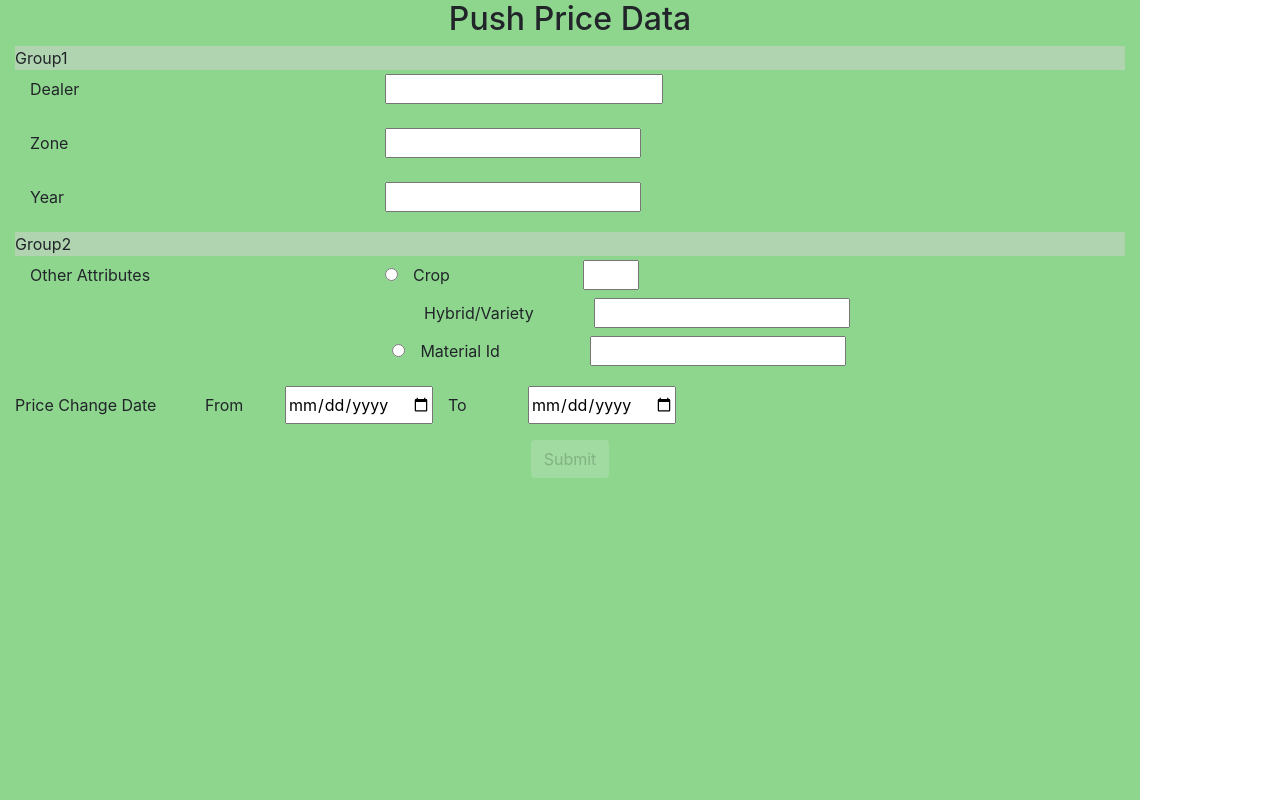
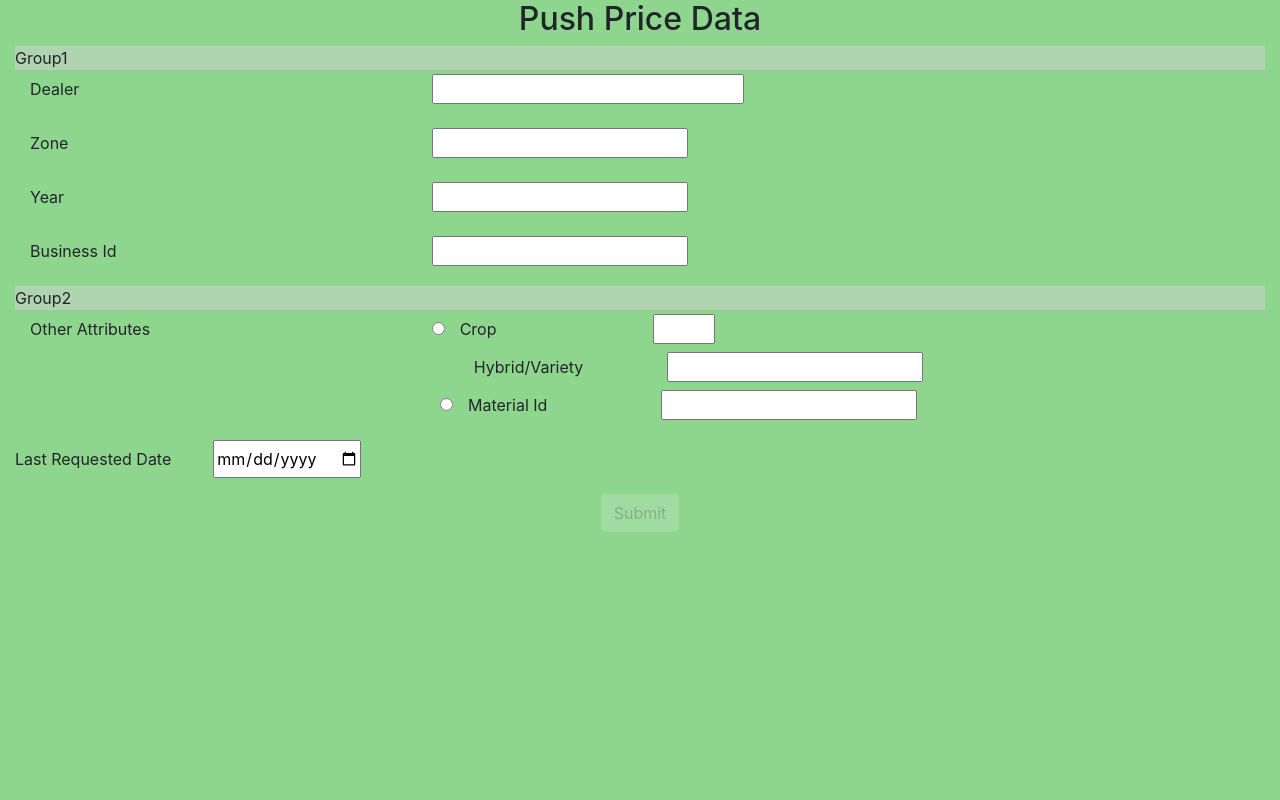
Before and after one commit to abhishekyadav81/testAngularJS, an Angular app: page / in a window 1280 px wide. Built offline with nearby package versions, Linux system fonts and the light colour scheme.

Commit message:
UI Modifications

```diff
--- a/src/app/pciform1/pciform1.component.html
+++ b/src/app/pciform1/pciform1.component.html
@@ -1,4 +1,5 @@
-<div class="container" style='position: fixed;width: 100%; height: 100%;background:rgb(142, 214, 142);margin-bottom: 1%'>
+<div class="container" style='position: fixed;width: 100%; height: 100%;background:rgb(142, 214, 142);
+  top: 0;   left: 0;  min-width: 100%;  min-height: 100%; margin-bottom: 1%'>
   <form (submit)="onSubmit()" #pciForm1="ngForm" action="post">
     <fieldset id="group1" >
         <div class="panel-heading" style='text-align:center;'>
@@ -12,7 +13,8 @@
           <input type="text" id="dealerInput" name="dealer" style="width:25%"
            required [(ngModel)]="pciFormData.dealer" #dealer="ngModel" />
 
-           <div *ngIf="dealer.invalid && (dealer.dirty || dealer.touched)" class="alert alert-danger">
+           <div *ngIf="dealer.invalid && (dealer.dirty || dealer.touched)" class="alert-danger"
+            style="text-align:center;display:inline-block;">
             <div *ngIf="dealer.errors.required">
               <p class="label">Dealer is required.<p>
             </div>
@@ -24,7 +26,8 @@
           pattern=^[a-zA-Z0-9]+((,)[a-zA-Z0-9]+)*[a-zA-Z0-9]+$
           [(ngModel)]="pciFormData.zone" #zone="ngModel" />
 
-         <div *ngIf="zone.invalid && (zone.dirty || zone.touched)" class="alert alert-danger">
+         <div *ngIf="zone.invalid && (zone.dirty || zone.touched)" class="alert-danger"
+         style="text-align:center;display:inline-block;">
             <div *ngIf="zone.errors.pattern">
               Zone not valid.
             </div>
@@ -36,11 +39,17 @@
           <input id="year" name="year" class="col-xs-8 input-sm"
           required [(ngModel)]="pciFormData.year" #year="ngModel" />
 
-        <div *ngIf="year.invalid && (year.dirty || year.touched)" class="alert alert-danger">
+        <div *ngIf="year.invalid && (year.dirty || year.touched)" class="alert-danger"
+        style="text-align:center;display:inline-block;">
           <div *ngIf="year.errors.required">
             Year is required.
           </div>
         </div>
+        </div>
+        <div class="form-group ">
+          <label for="businessIdInput" class="col-form-label col-lg-4">Business Id</label>
+          <input id="businessId" name="businessId" class="col-xs-8 input-sm"
+          [(ngModel)]="pciFormData.businessId" #businessId="ngModel" />
         </div>
     </div>
     </fieldset>
@@ -57,7 +66,8 @@
                 <input type="text" name="crop" id="cropInput" style="width:5%"
                 [required]="pciFormData.type==='crop'" [(ngModel)]="pciFormData.crop" #crop="ngModel" />
 
-                <div *ngIf="pciFormData.type==='crop' && crop.invalid && (crop.dirty || crop.touched)" class="alert alert-danger">
+                <div *ngIf="pciFormData.type==='crop' && crop.invalid && (crop.dirty || crop.touched)" class="alert-danger"
+                style="text-align:center;display:inline-block;">
                   <div *ngIf="crop.errors.required">
                     Crop and Hybrid/Varierty both are required.
                   </div>
@@ -70,7 +80,8 @@
               <input type="text" name="hybrid" id="hybridInput" class="input-sm"
               [required]="pciFormData.type==='crop'" [(ngModel)]="pciFormData.hybrid" #hybrid="ngModel"/>
 
-              <div *ngIf="pciFormData.type==='crop' && hybrid.invalid && (hybrid.dirty || hybrid.touched)" class="alert alert-danger">
+              <div *ngIf="pciFormData.type==='crop' && hybrid.invalid && (hybrid.dirty || hybrid.touched)" class="alert-danger"
+              style="text-align:center;display:inline-block;">
                 <div *ngIf="hybrid.errors.required">
                   Crop and Hybrid/Varierty both are required.
                 </div>
@@ -87,14 +98,11 @@
           </div>
     </div>
     <div class="form-group row">
-        <label class="col-2 col-form-label">Price Change Date</label>
-        <label for="priceChangeFromInput" class="col-1 col-form-label">From</label>
-        <input type="date" name="priceChangeFrom" id="priceChangeFromInput" class="input-sm"
-        [(ngModel)]="pciFormData.priceChangeFrom" #priceChangeFrom="ngModel"/>
+        <label class="col-2 col-form-label">Last Requested Date</label>
 
-        <label for="priceChangeToInput" class="col-1 col-form-label">To</label>
-        <input type="date" name="priceChangeTo" id="priceChangeToInput" class="input-sm"
-        [(ngModel)]="pciFormData.priceChangeTo" #priceChangeTo="ngModel"/>
+        <input type="date" name="lastRequested" id="lastRequestedInput" class="input-sm"
+        [(ngModel)]="pciFormData.lastRequestedDate" #lastRequested="ngModel"/>
+
     </div>
     </fieldset>
     <div align="center">
--- a/src/model/pciformdata.ts
+++ b/src/model/pciformdata.ts
@@ -8,4 +8,5 @@ export class PciFormData {
     priceChangeFrom: Date;
     priceChangeTo: Date;
     type : String ='';
+    businessId:String;
   }
```
